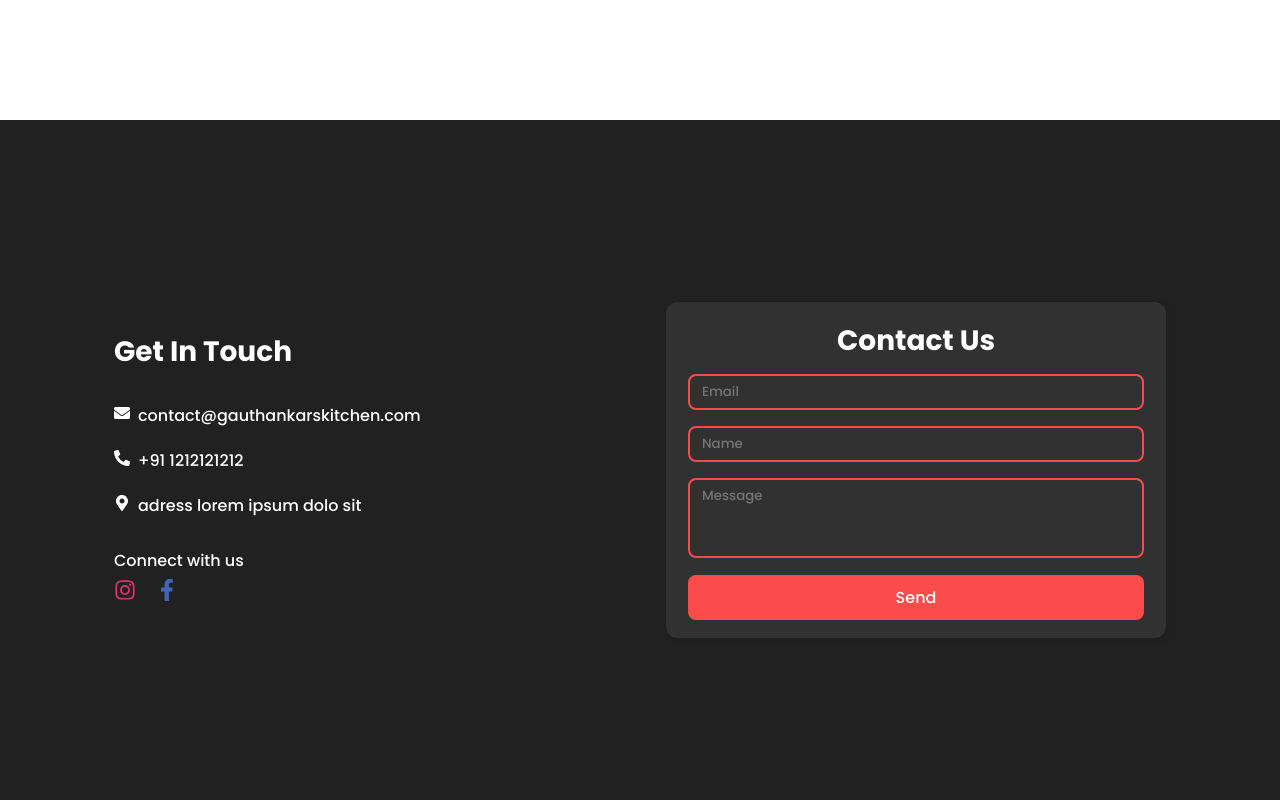
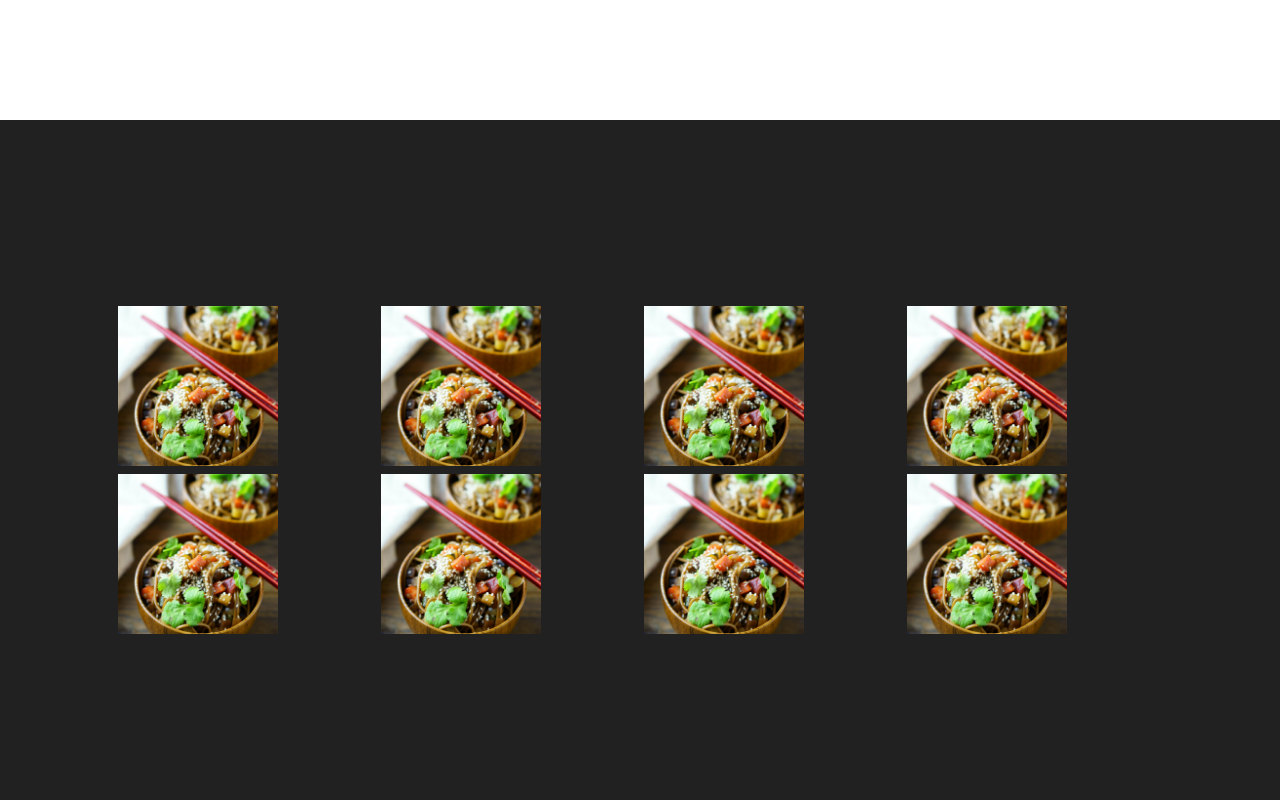
Before and after one commit to varadgauthankar/gauthankars-kitchen, a React (Create React App) app: page / in a window 1280 px wide. Shown: the part 3080-3880 px from the top of the page. Built offline with nearby package versions, Linux system fonts and the light colour scheme.

Commit message:
Gallery WIP

```diff
--- /dev/null
+++ b/src/components/GallerySection/GalleryElements.js
@@ -0,0 +1,53 @@
+import styled from "styled-components";
+
+export const HeroContainer = styled.div`
+  background: #212121;
+  display: flex;
+  justify-content: center;
+  align-items: center;
+  height: 100vh;
+  z-index: 1;
+`;
+
+export const Wrapper = styled.div`
+  z-index: 1;
+  width: 100%;
+  max-width: 1100px;
+  margin-right: auto;
+  margin-left: auto;
+  padding: 0 24px;
+  text-align: center;
+  margin-bottom: 100px;
+
+  /* @media screen and (max-width: 768px) {
+    margin-bottom: 0;
+    margin-top: 60px;
+  } */
+`;
+
+export const Grid = styled.div`
+  margin: 0 auto;
+  align-items: center;
+  display: grid;
+  grid-template-areas: "col1 col2 col3 col4" "col5 col6 col7 col8";
+  @media screen and (max-width: 768px) {
+    grid-template-areas: "col1 col2" "col3 col4" "col5 col6" "col7 col8";
+  }
+`;
+
+export const PicWrap = styled.div`
+  text-align: center;
+  grid-area: ${(props) => props.col};
+  margin: 4px 4px;
+  background: #eee;
+  height: 20vh;
+  width: 20vh;
+`;
+
+export const Image = styled.img`
+  height: 100%;
+
+  width: 100%;
+
+  object-fit: cover;
+`;
--- /dev/null
+++ b/src/components/GallerySection/index.js
@@ -0,0 +1,47 @@
+import React from "react";
+import {
+  HeroContainer,
+  Wrapper,
+  Image,
+  Grid,
+  PicWrap,
+} from "./GalleryElements";
+
+import Pic from "../../images/3.jpg";
+
+const Gallery = () => {
+  return (
+    <HeroContainer id="gallery">
+      <Wrapper>
+        <Grid>
+          <PicWrap col="col1">
+            <Image src={Pic} />
+          </PicWrap>
+          <PicWrap col="col2">
+            <Image src={Pic} />
+          </PicWrap>
+          <PicWrap col="col3">
+            <Image src={Pic} />
+          </PicWrap>
+          <PicWrap col="col4">
+            <Image src={Pic} />
+          </PicWrap>
+          <PicWrap col="col5">
+            <Image src={Pic} />
+          </PicWrap>
+          <PicWrap col="col6">
+            <Image src={Pic} />
+          </PicWrap>
+          <PicWrap col="col7">
+            <Image src={Pic} />
+          </PicWrap>
+          <PicWrap col="col8">
+            <Image src={Pic} />
+          </PicWrap>
+        </Grid>
+      </Wrapper>
+    </HeroContainer>
+  );
+};
+
+export default Gallery;
--- a/src/pages/index.js
+++ b/src/pages/index.js
@@ -10,6 +10,7 @@ import Special from "../components/SpecialSection";
 import Story from "../components/StorySection";
 import Footer from "../components/Footer";
 import GetInTouch from "../components/GetInTouchSection";
+import Gallery from "../components/GallerySection";
 
 const Home = () => {
   const [isOpen, setIsOpen] = useState(false);
@@ -27,6 +28,7 @@ const Home = () => {
       <Locate />
       <Special />
       <Story />
+      <Gallery />
       <GetInTouch />
       <Footer />
     </>
```
